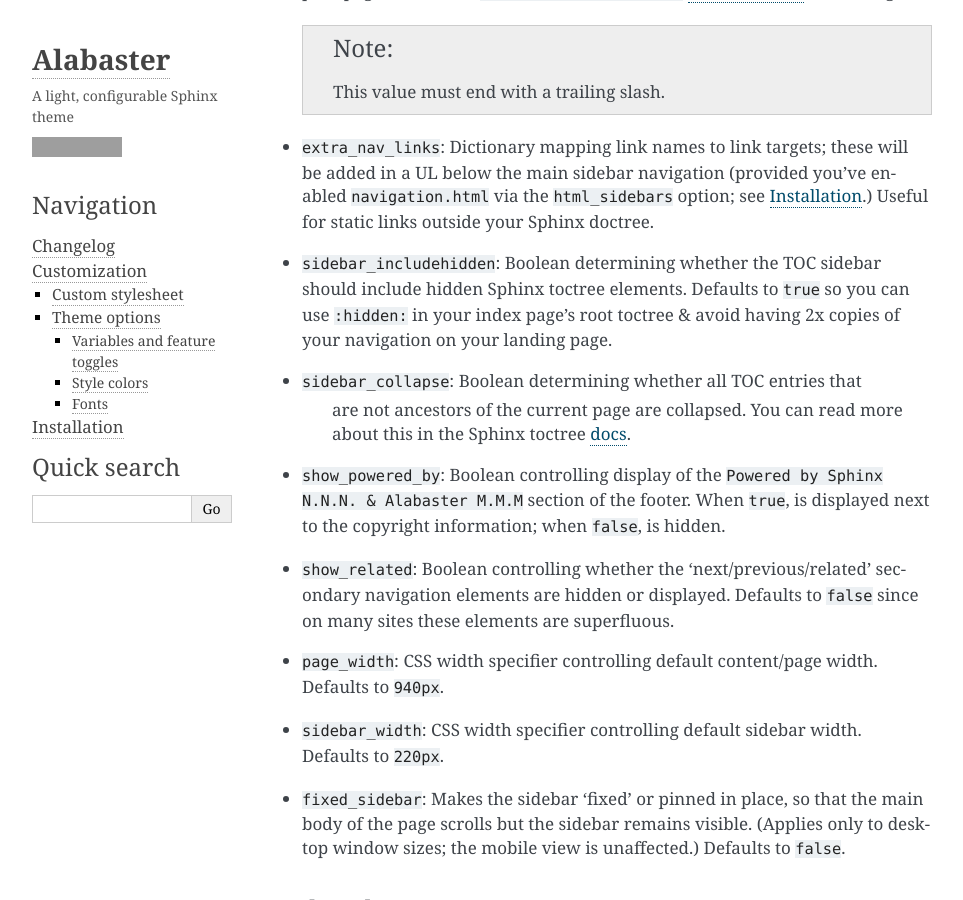
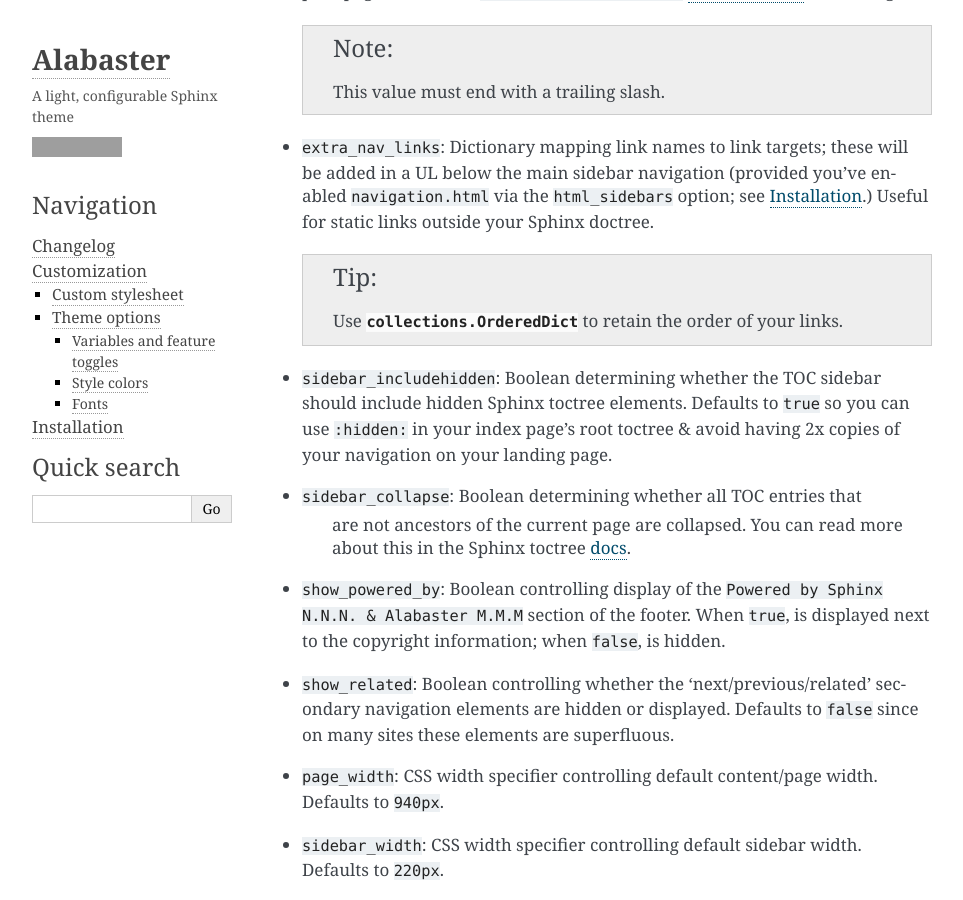
Before and after one commit to sphinx-doc/alabaster, a Sphinx documentation site: the page built from docs/customization.rst, in a window 1280 px wide and 900 px high, scrolled down 3010 px. Shown: the whole window, without its empty margins (148-1111 px from the left). Built offline with Sphinx 7.4.7, drawn with Linux system fonts in a browser that asks for light colours; grey boxes are pictures that could not be loaded.

Commit message:
Add a tip to docs about extra_nav_links and OrderedDict

```diff
--- a/docs/customization.rst
+++ b/docs/customization.rst
@@ -139,6 +139,10 @@ Variables and feature toggles
   will be added in a UL below the main sidebar navigation (provided you've
   enabled ``navigation.html`` via the ``html_sidebars`` option; see
   :doc:`installation`.) Useful for static links outside your Sphinx doctree.
+
+  .. tip::
+     Use :class:`collections.OrderedDict` to retain the order of your links.
+
 * ``sidebar_includehidden``: Boolean determining whether the TOC sidebar
   should include hidden Sphinx toctree elements. Defaults to ``true`` so you
   can use ``:hidden:`` in your index page's root toctree & avoid having 2x
```
